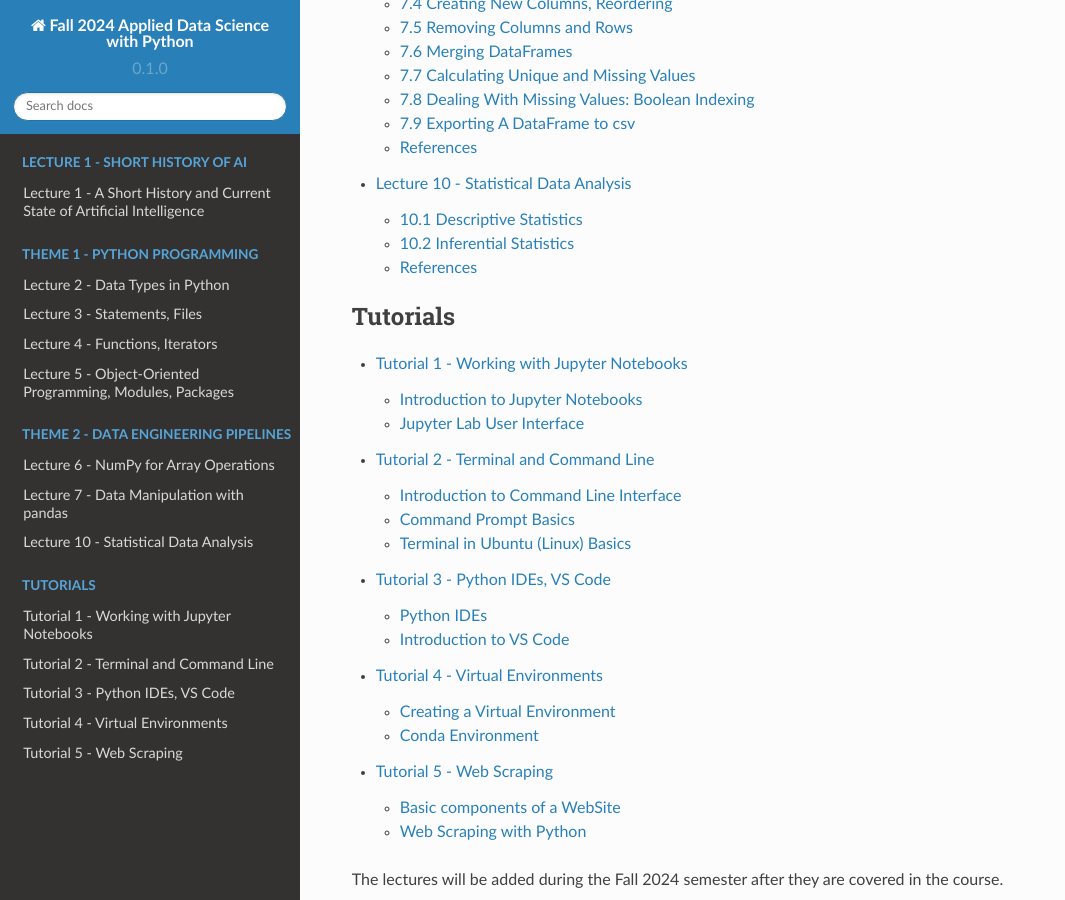
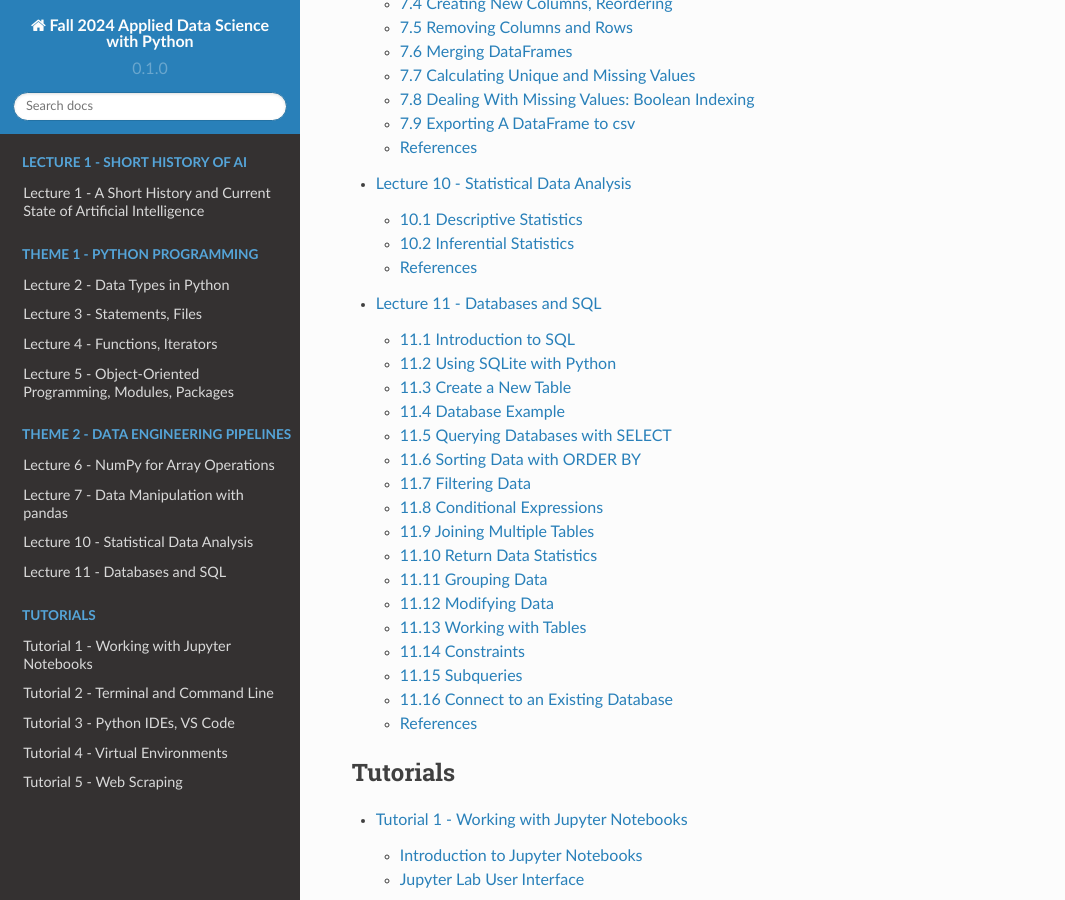
Before and after one commit to avakanski/Fall-2024-Applied-Data-Science-with-Python, a Sphinx documentation site: the page built from docs/index.rst, in a window 1280 px wide and 900 px high, scrolled down 2914 px. Shown: the whole window, without its empty margins (0-1065 px from the left). Built offline with Sphinx 7.4.7 and the Read the Docs theme 2.0.0, drawn with Linux system fonts in a browser that asks for light colours; pages that are not in the unit, such as notebooks, are missing from menus.

Commit message:
Update index.rst

```diff
--- a/docs/index.rst
+++ b/docs/index.rst
@@ -69,6 +69,7 @@ Lectures
    Lectures/Theme_2-Data_Engineering/Lecture_8-Matplotlib/Lecture_8-Matplotlib.ipynb
    Lectures/Theme_2-Data_Engineering/Lecture_9-Seaborn/Lecture_9-Seaborn.ipynb
    Lectures/Theme_2-Data_Engineering/Lecture_10-Statistical_Data_Analysis/Lecture_10-Statistical_Data_Analysis.ipynb
+   Lectures/Theme_2-Data_Engineering/Lecture_11-SQL/Lecture_11-SQL.ipynb
 
 
 .. toctree::
```
